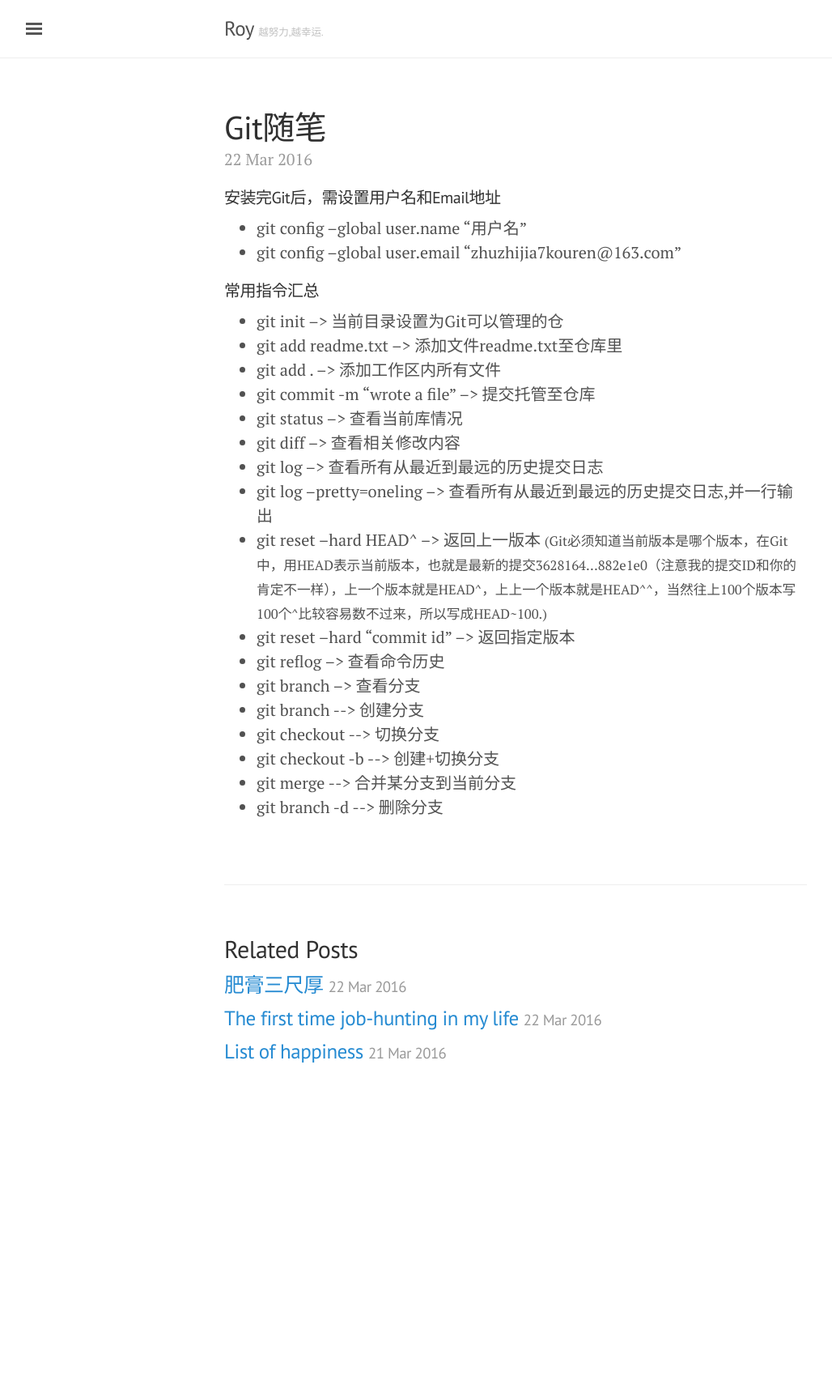
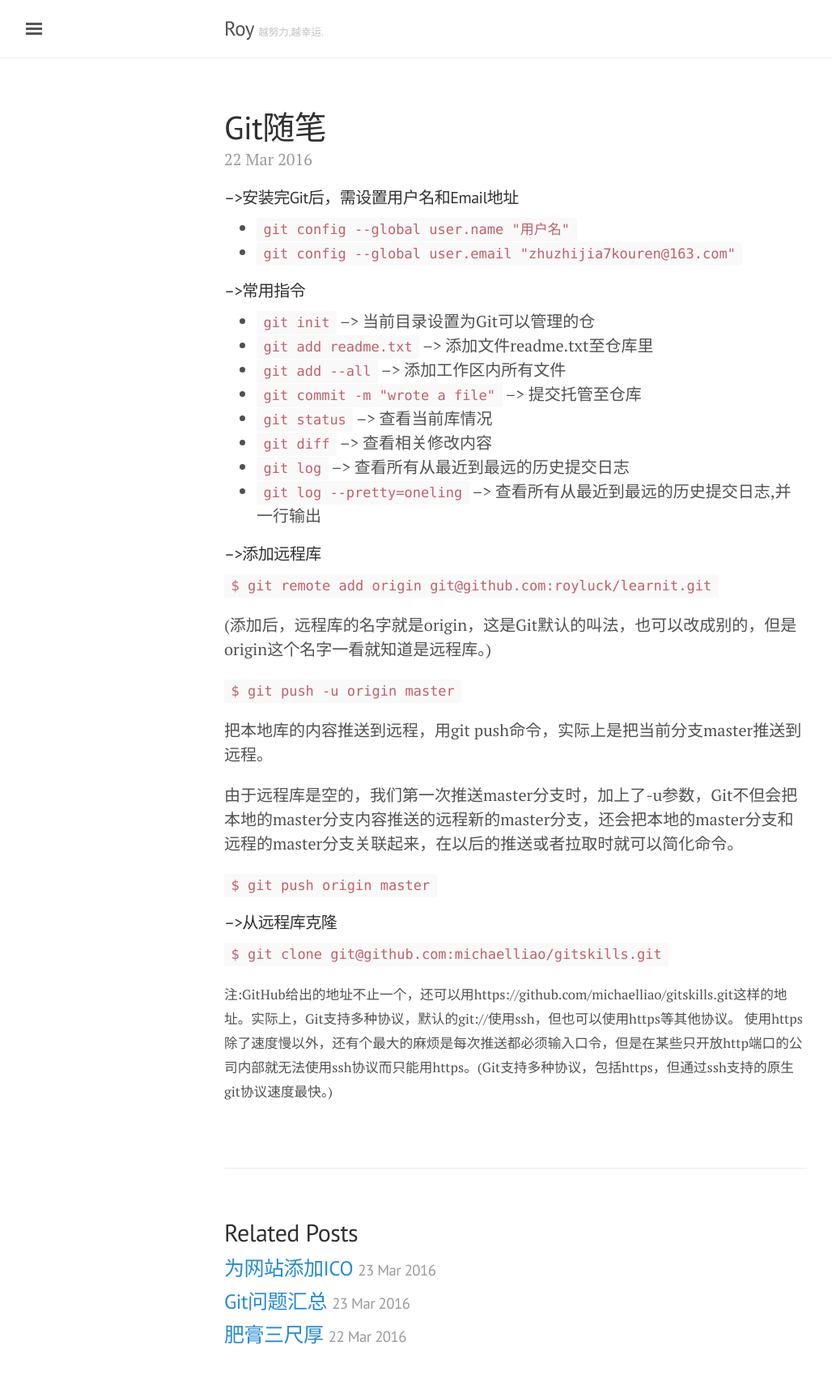
Before and after one commit to royluck/royluck.github.io, a Jekyll site: the page built from _posts/2016-03-22-git.md, in a window 1280 px wide. Shown: the whole page at 81% size, without its empty margins (3-1031 px from the left). Built offline with Jekyll 4.4.1, drawn with Linux system fonts in a browser that asks for light colours; before the commit the page ends 1375 px from its top, so only the background shows below that.

Commit message:
新添加博客git,ico

```diff
--- /dev/null
+++ b/_layouts/此三文件关系
@@ -0,0 +1,5 @@
+default.html  -->主分支文件如作品专辑/归档专辑里的index文件都嵌入此款中
+page.htnl  -->"主文件夹/"下的 about.md嵌入此框中
+post.html  -->post文件夹里都所有md文章都是嵌入此框当中
+
+而post.html和page.html则嵌入default.html中
--- a/_posts/2016-03-22-git.md
+++ b/_posts/2016-03-22-git.md
@@ -4,28 +4,39 @@ title: Git随笔
 category: studying
 ---
 
-#### 安装完Git后，需设置用户名和Email地址
+#### -->安装完Git后，需设置用户名和Email地址
 
- + git config --global user.name "用户名"
- + git config --global user.email "zhuzhijia7kouren@163.com"
+ + `git config --global user.name "用户名"`
+ + `git config --global user.email "zhuzhijia7kouren@163.com"`
 
-#### 常用指令汇总
+#### -->常用指令
 
- + git init  -->   当前目录设置为Git可以管理的仓
- + git add readme.txt  -->   添加文件readme.txt至仓库里
- + git add .   -->  添加工作区内所有文件
- + git commit -m "wrote a  file"  -->   提交托管至仓库
- + git status  -->   查看当前库情况
- + git diff  -->   查看相关修改内容
- + git log  -->   查看所有从最近到最远的历史提交日志
- + git log --pretty=oneling   -->   查看所有从最近到最远的历史提交日志,并一行输出
- + git reset --hard HEAD^  -->   返回上一版本
-<small>(Git必须知道当前版本是哪个版本，在Git中，用HEAD表示当前版本，也就是最新的提交3628164...882e1e0（注意我的提交ID和你的肯定不一样），上一个版本就是HEAD^，上上一个版本就是HEAD^^，当然往上100个版本写100个^比较容易数不过来，所以写成HEAD~100.)</small>
- + git reset --hard "commit id"  -->   返回指定版本
- + git reflog  -->   查看命令历史
- + git branch --> 查看分支
- + git branch <name>  --> 创建分支
- + git checkout <name> --> 切换分支
- + git checkout -b <name> --> 创建+切换分支
- + git merge <name> --> 合并某分支到当前分支
- + git branch -d <name> --> 删除分支
+ + `git init`  -->   当前目录设置为Git可以管理的仓
+ + `git add readme.txt`  -->   添加文件readme.txt至仓库里
+ + `git add --all`   -->  添加工作区内所有文件
+ + `git commit -m "wrote a  file"`  -->   提交托管至仓库
+ + `git status`  -->   查看当前库情况
+ + `git diff`  -->   查看相关修改内容
+ + `git log`  -->   查看所有从最近到最远的历史提交日志
+ + `git log --pretty=oneling`   -->   查看所有从最近到最远的历史提交日志,并一行输出
+
+#### -->添加远程库
+
+`$ git remote add origin git@github.com:royluck/learnit.git`
+
+(添加后，远程库的名字就是origin，这是Git默认的叫法，也可以改成别的，但是origin这个名字一看就知道是远程库。)
+
+`$ git push -u origin master`
+
+把本地库的内容推送到远程，用git push命令，实际上是把当前分支master推送到远程。
+
+由于远程库是空的，我们第一次推送master分支时，加上了-u参数，Git不但会把本地的master分支内容推送的远程新的master分支，还会把本地的master分支和远程的master分支关联起来，在以后的推送或者拉取时就可以简化命令。
+
+`$ git push origin master`
+
+#### -->从远程库克隆
+
+`$ git clone git@github.com:michaelliao/gitskills.git`
+
+<small>注:GitHub给出的地址不止一个，还可以用https://github.com/michaelliao/gitskills.git这样的地址。实际上，Git支持多种协议，默认的git://使用ssh，但也可以使用https等其他协议。
+使用https除了速度慢以外，还有个最大的麻烦是每次推送都必须输入口令，但是在某些只开放http端口的公司内部就无法使用ssh协议而只能用https。(Git支持多种协议，包括https，但通过ssh支持的原生git协议速度最快。)</small>
```
Also changed, not shown: _posts/2015-12-14-post1.md (+2 -2 lines), _posts/2015-12-15-post2.md (+1 -1 lines), _posts/2015-12-25-post4.md (+1 -1 lines), _posts/2016-03-23-gitQuestion.md (added, +9 -0 lines), _posts/2016-03-23-icodesigin.md (added, +24 -0 lines), b_projects/index.html (+22 -7 lines), home/index.html (deleted, +0 -48 lines), _posts/2015-12-24-post3.md (line endings or trailing spaces), images/blog/post2.jpg (deleted).
